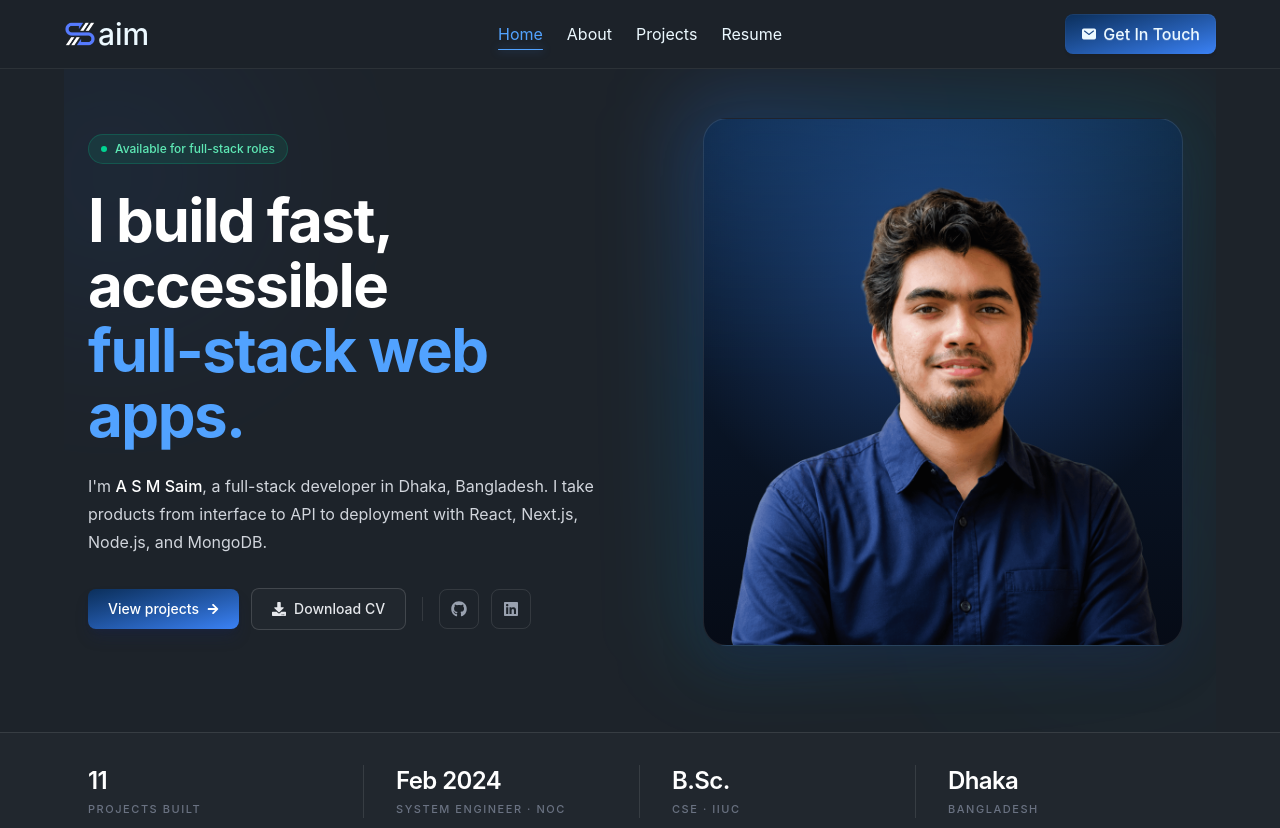
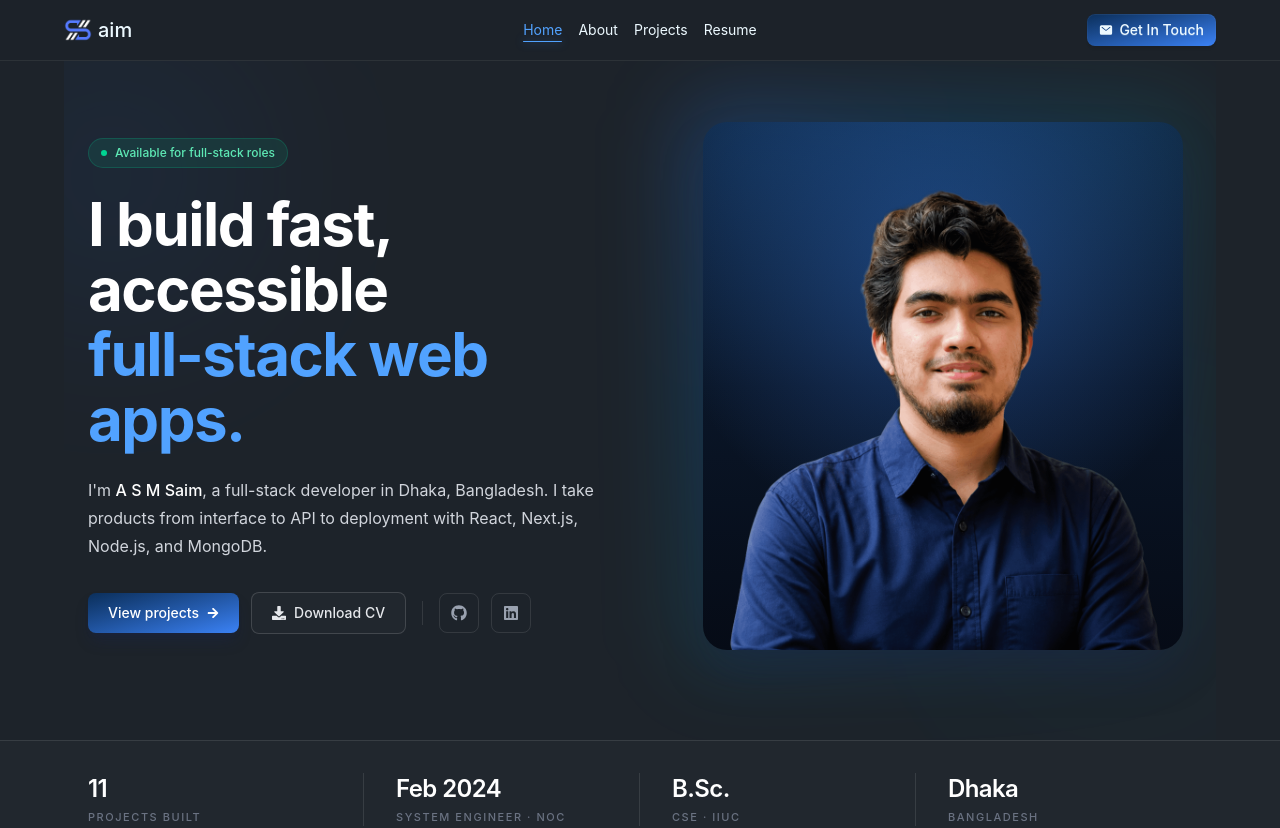
Before and after one commit to asm-saim/portfolio, a React (Vite) app: page / in a window 1280 px wide. Shown: the top 828 px of the page. Built offline with nearby package versions, Linux system fonts and the light colour scheme.

Commit message:
navbar UI updated

```diff
--- a/src/components/Banner/Banner.jsx
+++ b/src/components/Banner/Banner.jsx
@@ -21,7 +21,7 @@ const Banner = () => {
   const reduceMotion = useReducedMotion();
 
   return (
-    <section className="relative isolate mx-auto flex min-h-[calc(100svh-4.25rem)] max-w-6xl items-center overflow-hidden px-4 pb-16 pt-24 sm:px-6 lg:pb-16">
+    <section className="relative isolate mx-auto flex min-h-[calc(100svh-3.75rem)] max-w-6xl items-center overflow-hidden px-4 pb-16 pt-24 sm:px-6 lg:pb-16">
       <div aria-hidden="true" className="pointer-events-none absolute inset-0">
         <motion.div
           animate={reduceMotion ? undefined : { opacity: [0.4, 0.75, 0.4], x: [0, 14, 0] }}
@@ -128,7 +128,7 @@ const Banner = () => {
             className="absolute -inset-6 rounded-[2.5rem] bg-gradient-to-br from-blue-500/25 via-cyan-400/10 to-transparent blur-2xl"
           />
 
-          <div className="relative overflow-hidden rounded-3xl border border-white/10 bg-gradient-to-b from-[#0B2F5B]/60 via-[#0A1628] to-[#060B16] shadow-2xl shadow-blue-950/40">
+          <div className="relative overflow-hidden rounded-3xl bg-gradient-to-b from-[#0B2F5B]/60 via-[#0A1628] to-[#060B16] shadow-2xl shadow-blue-950/40">
             <div
               aria-hidden="true"
               className="absolute inset-0 bg-[radial-gradient(circle_at_50%_28%,rgba(59,130,246,0.35),transparent_62%)]"
--- a/src/components/Header/Navbar.jsx
+++ b/src/components/Header/Navbar.jsx
@@ -26,14 +26,14 @@ const Navbar = () => {
         }
       >
         {({ isActive }) => (
-          <li className="relative m-3 font-normal text-base">
+          <li className="relative m-2 font-normal text-sm">
             {label}
             {isActive ? (
               <motion.span
                 aria-hidden="true"
                 layoutId={`nav-underline-${group}`}
                 transition={{ type: "spring", stiffness: 420, damping: 34 }}
-                className="absolute -bottom-1 left-0 h-px! w-full rounded-full bg-blue-400 p-0! shadow-[0_0_8px_rgba(59,130,246,0.7)]"
+                className="absolute -bottom-0.5 left-0 h-px! w-full rounded-full bg-blue-400 p-0! shadow-[0_0_8px_rgba(59,130,246,0.7)]"
               />
             ) : null}
           </li>
@@ -48,13 +48,13 @@ const Navbar = () => {
       transition={{ duration: 0.4, ease: EASE }}
       className="fixed top-0 left-0 w-full z-50 backdrop-blur-md bg-base-100/90 border-b border-white/7"
     >
-      <div className="navbar max-w-6xl min-h-0 h-[68px] mx-auto px-4 sm:px-6 lg:px-0">
+      <div className="navbar max-w-6xl min-h-0 h-[60px] mx-auto px-4 sm:px-6 lg:px-0">
         <div className="navbar-start">
           <div className="dropdown">
-            <div tabIndex={0} role="button" className="btn btn-ghost lg:hidden">
+            <div tabIndex={0} role="button" className="btn btn-ghost btn-sm btn-square lg:hidden">
               <svg
                 xmlns="http://www.w3.org/2000/svg"
-                className="h-5 w-5"
+                className="h-[18px] w-[18px]"
                 fill="none"
                 viewBox="0 0 24 24"
                 stroke="currentColor"
@@ -65,14 +65,14 @@ const Navbar = () => {
             </div>
             <ul
               tabIndex="-1"
-              className="menu menu-sm dropdown-content bg-base-100/90 backdrop-blur-md rounded-box z-1 mt-3 w-48 sm:w-52 p-2 shadow"
+              className="menu menu-sm dropdown-content bg-base-100/90 backdrop-blur-md rounded-box z-1 mt-2 w-44 sm:w-48 p-1.5 shadow"
             >
               {renderNavItems("mobile")}
             </ul>
           </div>
-          <Link to="/" className="flex items-center space-x-1.5 cursor-pointer px-0">
-            <img src={logo} className="w-7 sm:w-8 mr-0.5" alt="portfolio logo" />
-            <span className="text-lg sm:text-3xl font-medium ">aim</span>
+          <Link to="/" className="flex items-center gap-1.5 cursor-pointer px-0">
+            <img src={logo} className="w-6 sm:w-7" alt="portfolio logo" />
+            <span className="text-base sm:text-xl font-medium ">aim</span>
           </Link>
         </div>
         <div className="navbar-center hidden lg:flex">
@@ -84,7 +84,7 @@ const Navbar = () => {
             aria-label="Send me an email"
             whileHover={{ y: -2 }}
             whileTap={tapScale}
-            className="btn btn-sm sm:btn-md border-none text-sm sm:text-base rounded-lg bg-gradient-to-br from-[#0B2F5B] to-[#3B82F6] transition-shadow duration-300 ease-out hover:shadow-[0_0_30px_rgba(59,130,246,0.8)] focus-visible:outline-none focus-visible:ring-2 focus-visible:ring-blue-400"
+            className="btn btn-sm border-none text-sm rounded-lg bg-gradient-to-br from-[#0B2F5B] to-[#3B82F6] transition-shadow duration-300 ease-out hover:shadow-[0_0_30px_rgba(59,130,246,0.8)] focus-visible:outline-none focus-visible:ring-2 focus-visible:ring-blue-400"
           >
             <IoMail />
             <span className="hidden sm:inline font-medium">Get In Touch</span>
```
